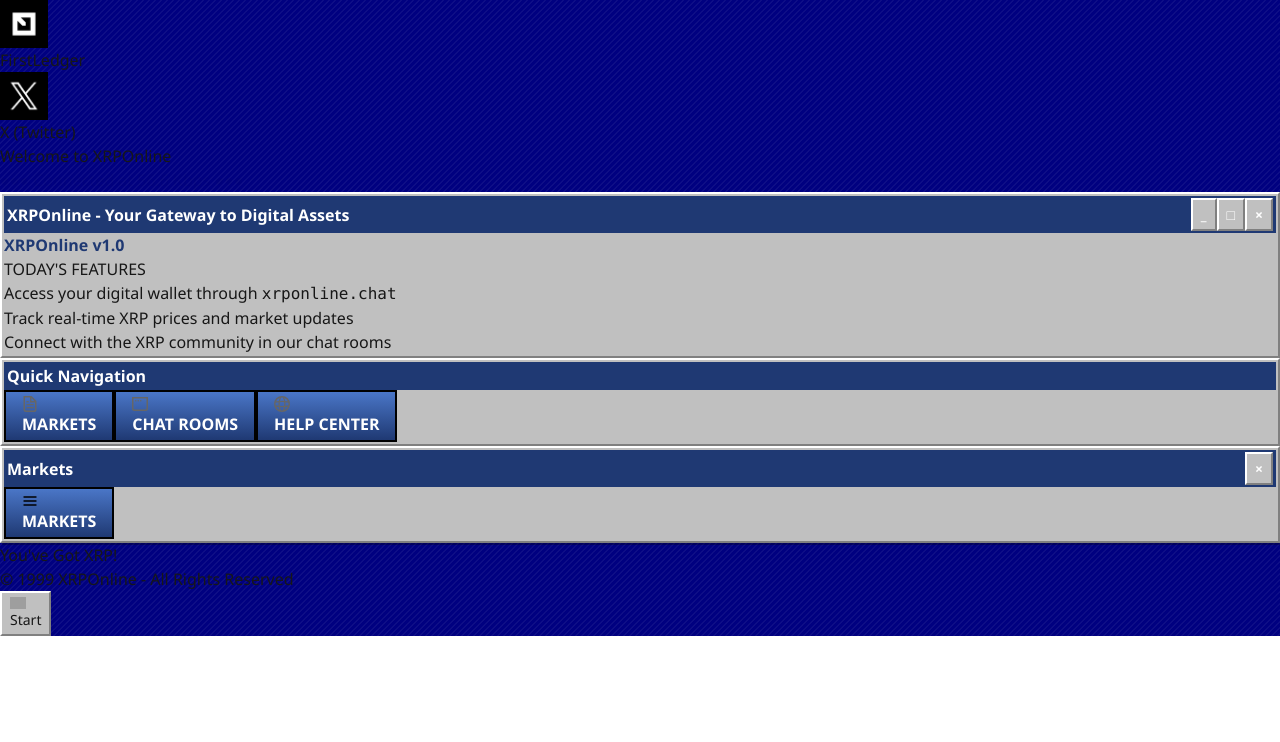
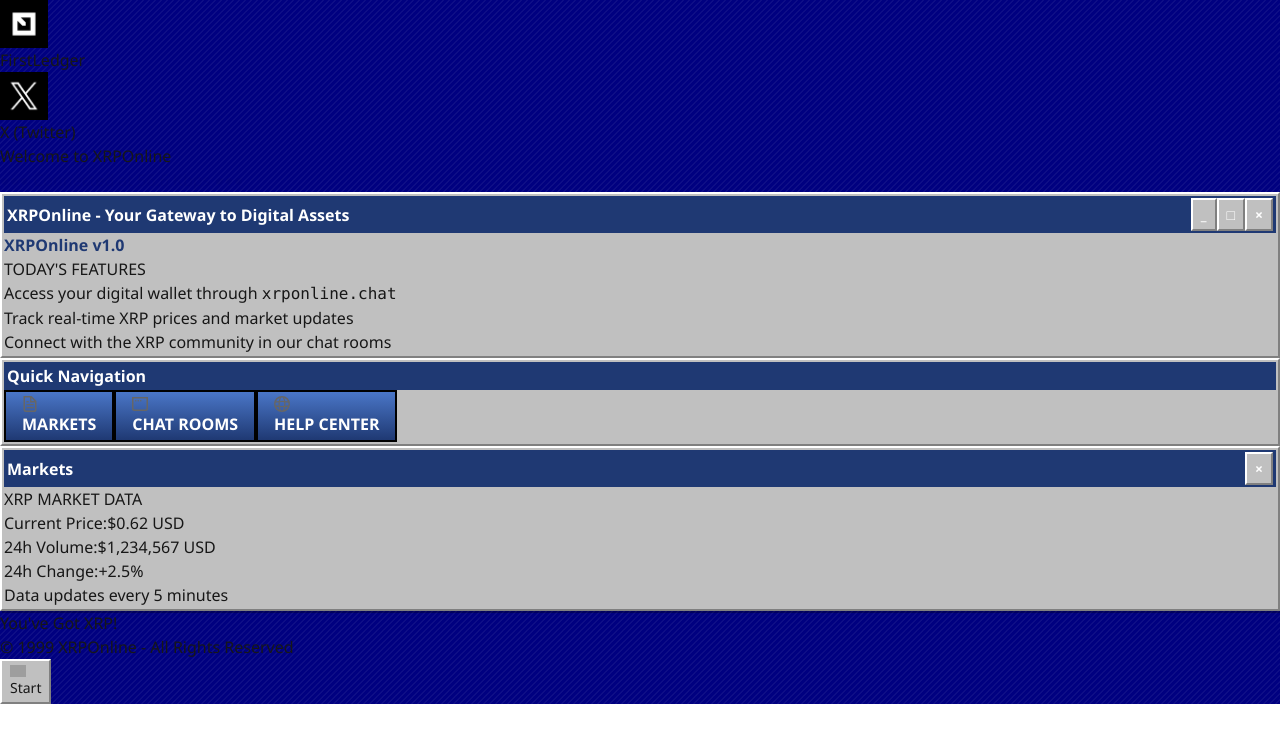
Before and after one commit to xrplto/xrponline-init, a Next.js app: page / in a window 1280 px wide. Both pictures are taken after a click on the button "MARKETS". Shown: the top 742 px of the page. Built offline with nearby package versions, Linux system fonts and the light colour scheme; grey boxes are pictures that could not be loaded.

Commit message:
ui update

```diff
--- a/src/app/chat/components/ChatInterface.tsx
+++ b/src/app/chat/components/ChatInterface.tsx
@@ -24,7 +24,27 @@
   shortcodes: string;
 }
 
+const urlRegex = /(https?:\/\/[^\s]+)/g;
 
+const renderMessageWithLinks = (text: string) => {
+  const parts = text.split(urlRegex);
+  return parts.map((part, i) => {
+    if (part.match(urlRegex)) {
+      return (
+        <a
+          key={i}
+          href={part}
+          target="_blank"
+          rel="noopener noreferrer"
+          className="text-blue-600 hover:underline break-all"
+        >
+          {part}
+        </a>
+      );
+    }
+    return part;
+  });
+};
 
 export default function ChatInterface() {
   const [inputMessage, setInputMessage] = useState('');
@@ -190,15 +210,16 @@
           {messages.map((message, index) => (
             <div
               key={index}
-              className={`p-2 rounded-none max-w-[80%] ${message.username === username
-                ? 'bg-[#000080] text-white self-end'
-                : 'bg-[#c0c0c0] border-[2px] border-[#dfdfdf] border-r-[#0a0a0a] border-b-[#0a0a0a] self-start'
-                }`}
+              className={`p-2 rounded-none max-w-[80%] ${
+                message.username === username
+                  ? 'bg-[#000080] text-white self-end'
+                  : 'bg-[#c0c0c0] border-[2px] border-[#dfdfdf] border-r-[#0a0a0a] border-b-[#0a0a0a] self-start'
+              }`}
             >
               <div className="text-xs mb-1 font-bold">
                 {message.username === username ? 'You' : message.username}
               </div>
-              <p>{message.text}</p>
+              <p>{renderMessageWithLinks(message.text)}</p>
             </div>
           ))}
         </div>
--- a/src/app/components/Markets.tsx
+++ b/src/app/components/Markets.tsx
@@ -1,73 +1,44 @@
 'use client';
 
-import { useState } from 'react';
-import Image from 'next/image';
+import { useEffect, useState } from 'react';
 
 interface MarketData {
-  symbol: string;
   price: number;
-  change: number;
+  volume: number;
+  change24h: number;
 }
 
-const fakeMarketData: MarketData[] = [
-  { symbol: 'XRP', price: 0.65, change: 2.5 },
-  { symbol: 'BTC', price: 65432.10, change: -1.2 },
-  { symbol: 'ETH', price: 3456.78, change: 5.7 },
-];
-
 export default function Markets() {
-  const [isOpen, setIsOpen] = useState(false);
+  const [marketData, setMarketData] = useState<MarketData>({
+    price: 0.62,
+    volume: 1234567,
+    change24h: 2.5
+  });
 
   return (
-    <>
-      <button
-        onClick={() => setIsOpen(!isOpen)}
-        className="aol-button flex items-center gap-2"
-      >
-        <Image
-          src="/chart.svg"
-          alt="Chart icon"
-          width={16}
-          height={16}
-          className="invert"
-        />
-        Markets
-      </button>
-
-      {isOpen && (
-        <div className="fixed inset-0 bg-black bg-opacity-50 flex items-center justify-center">
-          <div className="win98-window w-80">
-            <div className="win98-title-bar">
-              <span>Market Prices</span>
-              <button
-                onClick={() => setIsOpen(false)}
-                className="win98-button h-[18px] w-[18px] flex items-center justify-center p-0"
-              >
-                ×
-              </button>
-            </div>
-            <div className="p-4 bg-[#f0f0f0]">
-              {fakeMarketData.map((market) => (
-                <div
-                  key={market.symbol}
-                  className="flex justify-between items-center mb-2 bg-white p-2 border border-gray-400"
-                >
-                  <span className="font-bold">{market.symbol}</span>
-                  <div className="text-right">
-                    <div>${market.price.toLocaleString()}</div>
-                    <div
-                      className={market.change >= 0 ? 'text-green-700' : 'text-red-700'}
-                    >
-                      {market.change >= 0 ? '+' : ''}
-                      {market.change}%
-                    </div>
-                  </div>
-                </div>
-              ))}
-            </div>
+    <div className="space-y-4">
+      <div className="bg-white p-4 border-2 border-[#1f3973]">
+        <h2 className="text-center font-bold mb-4 text-[#1f3973]">XRP MARKET DATA</h2>
+        <div className="space-y-3">
+          <div className="flex justify-between items-center border-b border-gray-200 pb-2">
+            <span className="font-bold text-[#1f3973]">Current Price:</span>
+            <span className="text-right">${marketData.price.toFixed(2)} USD</span>
+          </div>
+          <div className="flex justify-between items-center border-b border-gray-200 pb-2">
+            <span className="font-bold text-[#1f3973]">24h Volume:</span>
+            <span className="text-right">${marketData.volume.toLocaleString()} USD</span>
+          </div>
+          <div className="flex justify-between items-center">
+            <span className="font-bold text-[#1f3973]">24h Change:</span>
+            <span className={`text-right ${marketData.change24h >= 0 ? 'text-green-600' : 'text-red-600'}`}>
+              {marketData.change24h >= 0 ? '+' : ''}{marketData.change24h}%
+            </span>
           </div>
         </div>
-      )}
-    </>
+      </div>
+      <div className="text-center text-sm text-gray-600">
+        Data updates every 5 minutes
+      </div>
+    </div>
   );
 }
--- a/src/app/page.tsx
+++ b/src/app/page.tsx
@@ -228,7 +228,7 @@
                 ×
               </button>
             </div>
-            <div className="w-full bg-[#c0c0c0] border-[3px] shadow-[inset_-1px_-1px_#0a0a0a,inset_1px_1px_#dfdfdf,inset_-2px_-2px_grey,inset_2px_2px_#fff] p-1">
+            <div className="w-full bg-white border-[3px] shadow-[inset_-1px_-1px_#0a0a0a,inset_1px_1px_#dfdfdf,inset_-2px_-2px_grey,inset_2px_2px_#fff] p-4">
               <Markets />
             </div>
           </div>
@@ -276,11 +276,11 @@
                   </div>
                   <div>
                     <h3 className="font-bold text-[#1f3973]">How do I use the Chat Rooms?</h3>
-                    <p className="text-sm mt-1">Click on the "Chat Rooms" button to join discussions with other XRP enthusiasts. You can participate in various topic-specific rooms.</p>
+                    <p className="text-sm mt-1">Click on the &quot;Chat Rooms&quot; button to join discussions with other XRP enthusiasts. You can participate in various topic-specific rooms.</p>
                   </div>
                   <div>
                     <h3 className="font-bold text-[#1f3973]">How do I track XRP prices?</h3>
-                    <p className="text-sm mt-1">Use our "Markets" feature to view real-time XRP price updates and market information.</p>
+                    <p className="text-sm mt-1">Use our &quot;Markets&quot; feature to view real-time XRP price updates and market information.</p>
                   </div>
                   <div>
                     <h3 className="font-bold text-[#1f3973]">Need more help?</h3>
```
